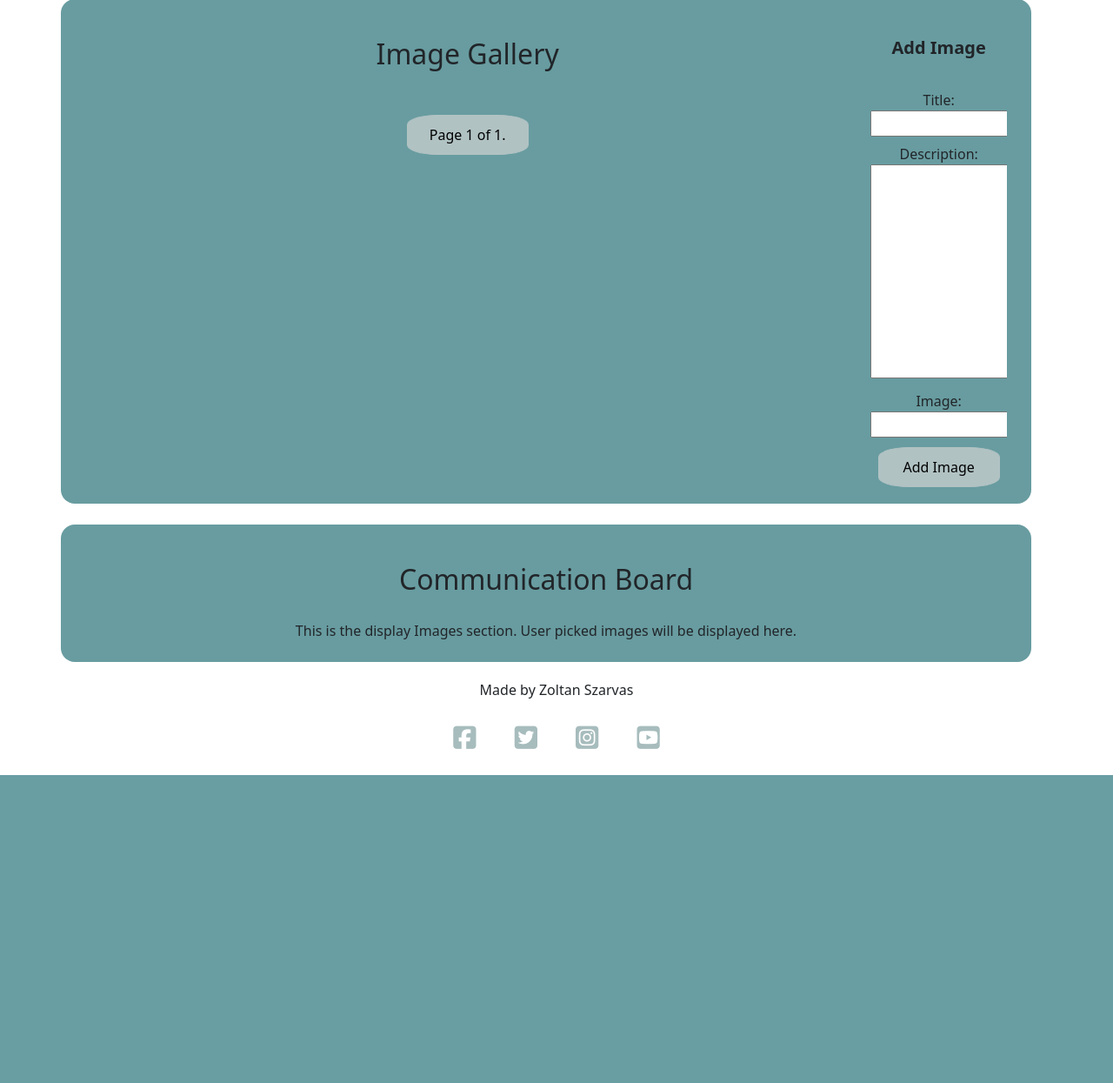
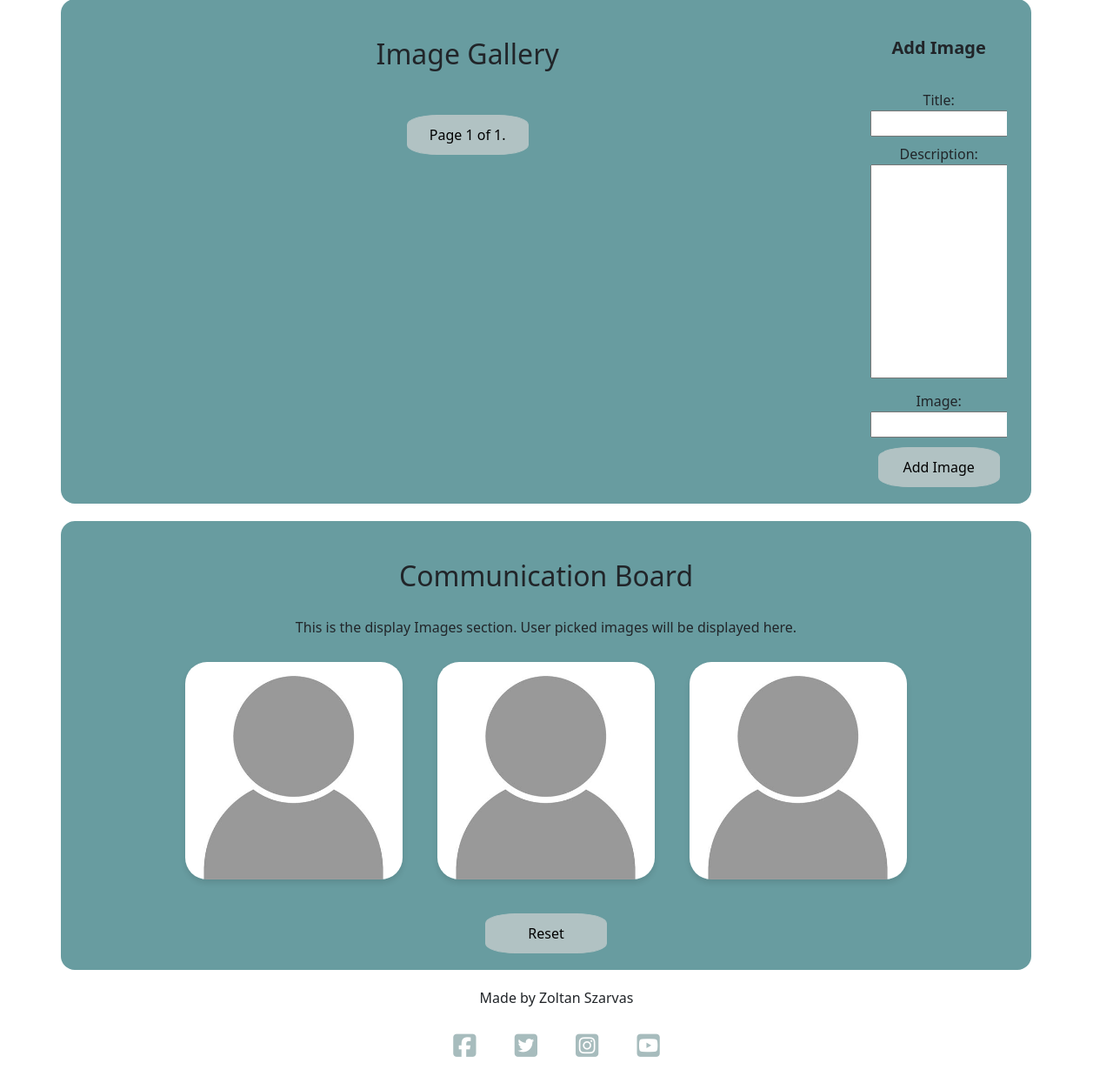
Before and after one commit to ZoltanSzarvas0209/mp3_MyWay, a Django app: page / in a window 1280 px wide. Shown: the part 417-1662 px from the top of the page at 87% size. Before the commit the page ends 1308 px from the top, so only its background shows below. Run offline with Django 4.2, Linux system fonts and the light colour scheme; data that the repository does not hold is empty; some libraries are stand-ins or nearby versions.

Commit message:
Communication/Display section added to template with basic css styling

```diff
--- a/communication/templates/communication/index.html
+++ b/communication/templates/communication/index.html
@@ -76,13 +76,32 @@
     </section>
 
 
-    <!-- Display Images Section -->
-    <section class="row mt-4">
+    <!-- Communication Board section -->
+    <section class="row">
         <div class="col-12 text-center">
             <h2>Communication Board</h2>
             <p>This is the display Images section. User picked images will be displayed here.</p>
+
+            <div id="communication-board" class="d-flex flex-wrap justify-content-center">
+                <!-- Empty slots for images -->
+                <div class="slot" id="slot1">
+                    <img src="{% static 'images/placeholder.jpg' %}" alt="Slot 1" class="slot-image">
+                </div>
+                <div class="slot" id="slot2">
+                    <img src="{% static 'images/placeholder.jpg' %}" alt="Slot 2" class="slot-image">
+                </div>
+                <div class="slot" id="slot3">
+                    <img src="{% static 'images/placeholder.jpg' %}" alt="Slot 3" class="slot-image">
+                </div>
+            </div>
+
+            <!-- Reset button to clear all slots -->
+            <div class="mt-3">
+                <button class="crudbtn" id="reset-button">Reset</button>
+            </div>
         </div>
     </section>
+
 
 </div>
 
--- a/static/css/style.css
+++ b/static/css/style.css
@@ -25,7 +25,6 @@
 
 /*------------------------------Sections styling----------------------------*/
 
-/* Section styling */
 section {
     text-align: center;
     width: 100%;
@@ -45,25 +44,24 @@ h2 {
     font-weight: bold;
 }
 
-/* Center-align the gallery */
-.image-gallery {
-    display: flex;
-    justify-content: center;
-    flex-wrap: wrap; /* Allows wrapping to the next line if there are too many images */
-    gap: 16px;
+.slot-image {
+    width: 250px;
+    height: auto;
+    border-radius: 10%;
+    margin: 20px;
+    box-shadow: 0 4px 6px rgba(0, 0, 0, 0.1);
 }
 
-/* Styling for each image item */
 .image-item {
     text-align: center;
-    width: 150px; /* Set a fixed width for uniformity */
+    width: 160px;
 }
 
 .image-item img {
-    max-width: 100%; /* Makes the image responsive */
-    height: auto; /* Maintains aspect ratio */
-    border-radius: 8px; /* Optional: rounded corners */
-    box-shadow: 0 4px 6px rgba(0, 0, 0, 0.1); /* Optional: adds subtle shadow */
+    max-width: 100%;
+    height: auto;
+    border-radius: 10%;
+    box-shadow: 0 4px 6px rgba(0, 0, 0, 0.1);
 }
 
 #addimage {
@@ -105,6 +103,10 @@ i {
         width: 100%;
         height: auto;
     }
+
+    .slot-image {
+        width: 160px;
+    }
 }
 
 @media (max-width: 768px) {
```
Also changed, not shown: static/images/placeholder.jpg (added).
